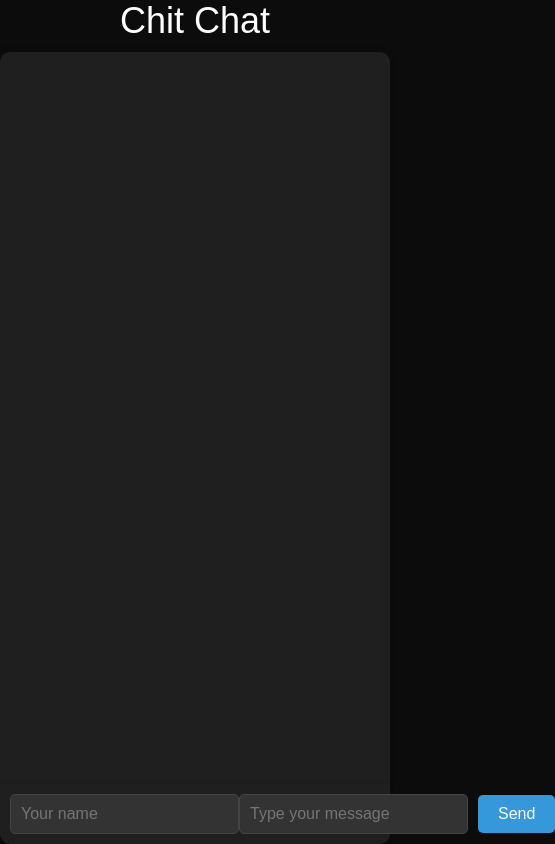
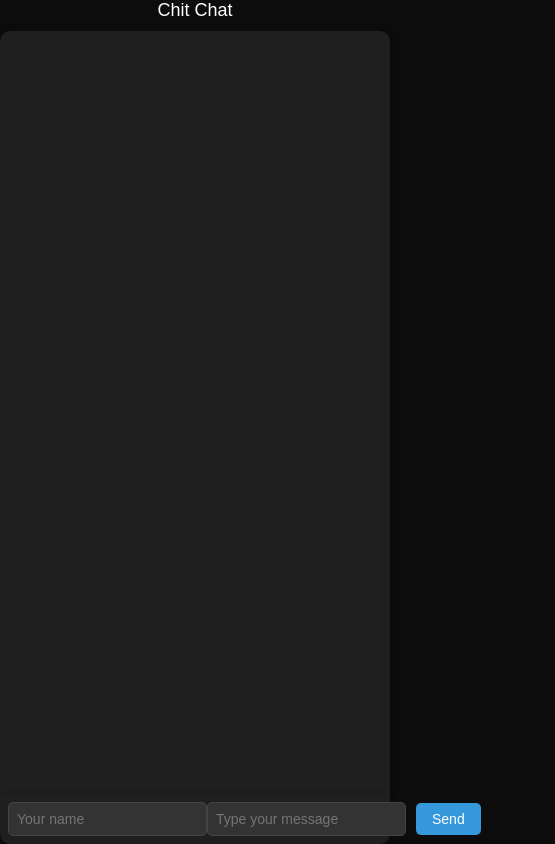
Before and after one commit to harshal34480/Chit-Chat, a website: page index.html in a window 390 px wide. Shown: the whole page, 555 px wide, since content can reach past the window. Drawn offline with nearby package versions, Linux system fonts and the light colour scheme; no server answers.

Commit message:
make responsive

```diff
--- a/index.html
+++ b/index.html
@@ -23,7 +23,7 @@
         #chat-app {
             display: flex;
             flex-direction: column;
-            height: 100vh;
+            min-height: 100vh;
         }
 
         #chat-container {
@@ -37,7 +37,7 @@
 
         #app-name {
             text-align: center;
-            font-size: 36px;
+            font-size: 24px;
             margin-bottom: 10px;
         }
         /* Message list styles */
@@ -92,6 +92,31 @@
         #sendButton:hover {
             background-color: #2680c1;
         }
+        /* Media queries for responsiveness */
+
+        @media screen and (max-width: 768px) {
+            #app-name {
+                font-size: 18px;
+            }
+            #chat-container {
+                padding: 10px;
+            }
+            li {
+                padding: 8px;
+            }
+            #input-section {
+                padding: 8px;
+            }
+            #usernameInput,
+            #inputMessage {
+                padding: 8px;
+                font-size: 14px;
+            }
+            #sendButton {
+                padding: 8px 16px;
+                font-size: 14px;
+            }
+        }
     </style>
 </head>
 
@@ -109,9 +134,6 @@
     </div>
 
     <script src="/socket.io/socket.io.js"></script>
-    <script>
-        < script src = "/socket.io/socket.io.js" >
-    </script>
     <script>
         const socket = io();
         let username = '';
@@ -135,7 +157,6 @@
             messages.appendChild(li);
         });
     </script>
-    </script>
 </body>
 
 </html>
```
